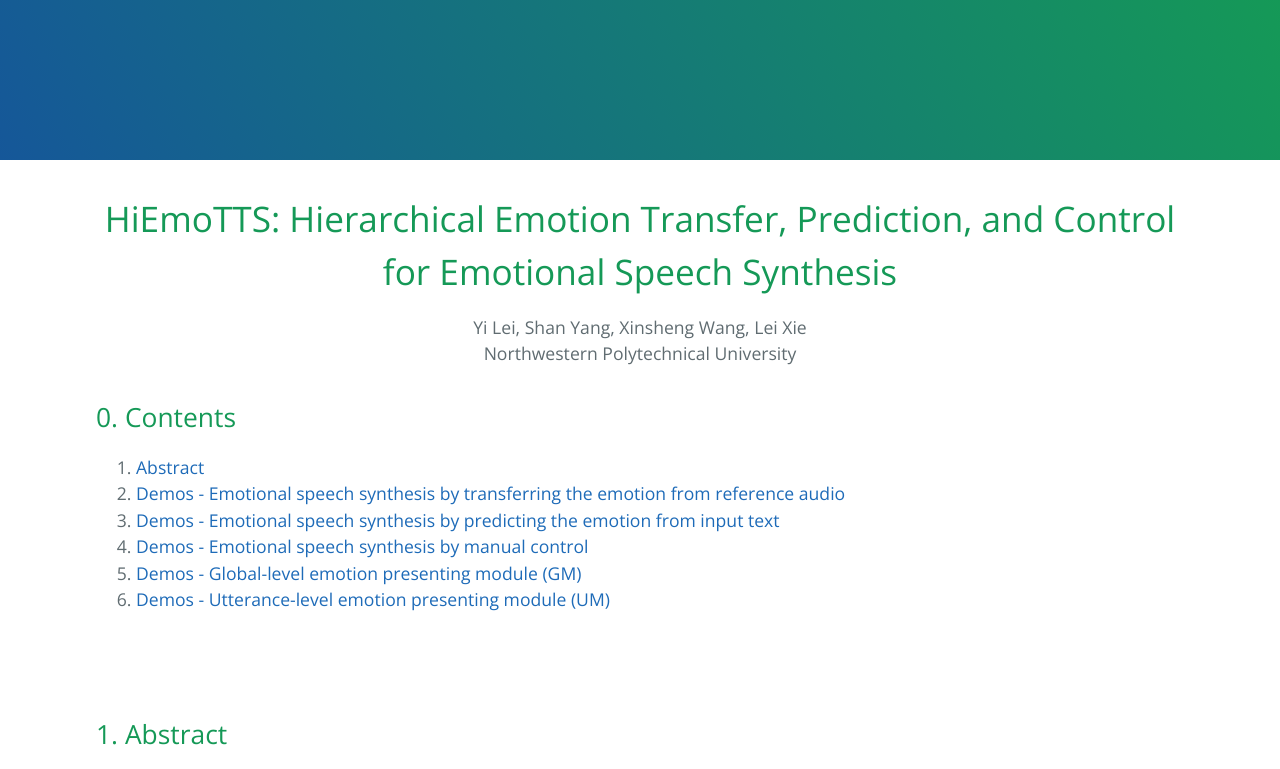
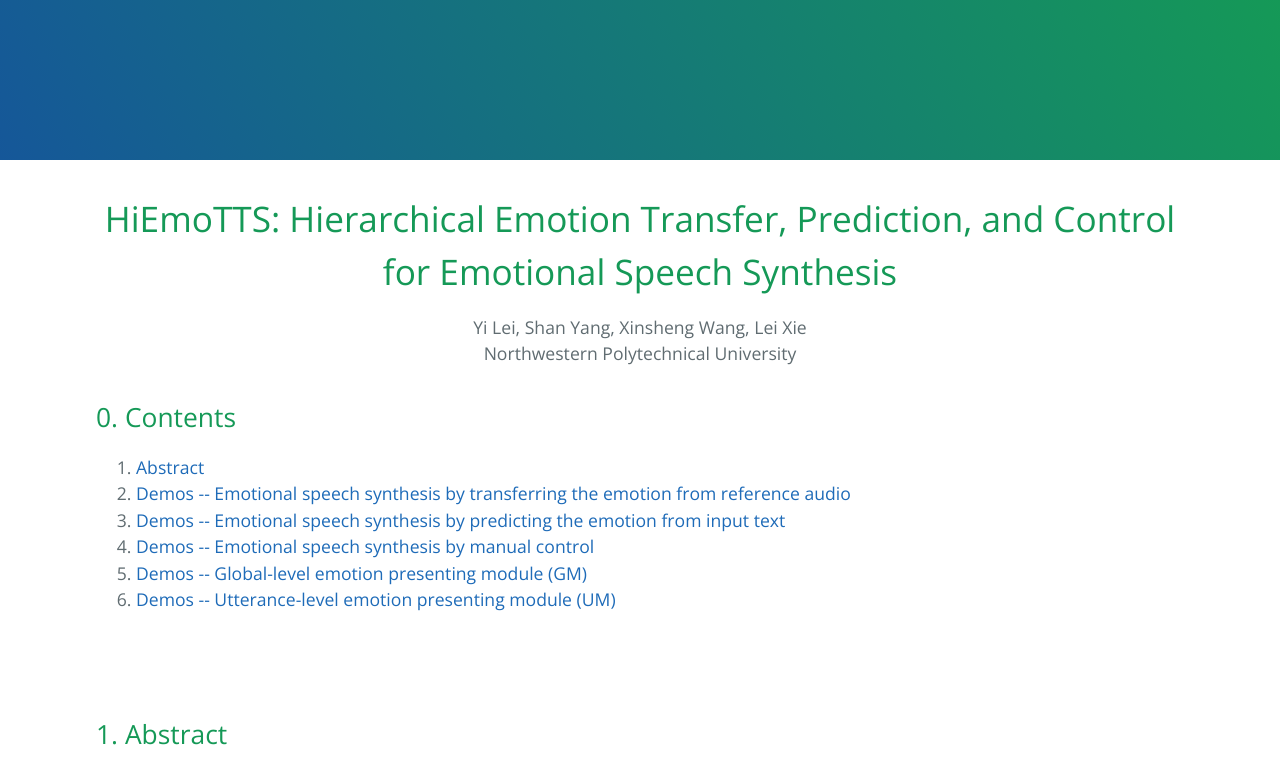
Before and after one commit to leiyi420/MsEmoTTS, a plain HTML site: page index.html in a window 1280 px wide. Shown: the top 769 px of the page. Drawn offline with nearby package versions, Linux system fonts and the light colour scheme.

Commit message:
updata content number

```diff
--- a/index.html
+++ b/index.html
@@ -34,11 +34,11 @@
 <h2>0. Contents</h2>
 <ol>
   <li><a href="#abstract">Abstract</a></li>
-  <li><a href="#transfer">Demos - Emotional speech synthesis by transferring the emotion from reference audio</a></li>
-  <li><a href="#prediction">Demos - Emotional speech synthesis by predicting the emotion from input text</a></li>
-  <li><a href="#control">Demos - Emotional speech synthesis by manual control</a></li>
-  <li><a href="#gm">Demos - Global-level emotion presenting module (GM)</a></li>
-  <li><a href="#um">Demos - Utterance-level emotion presenting module (UM)</a></li>
+  <li><a href="#transfer">Demos -- Emotional speech synthesis by transferring the emotion from reference audio</a></li>
+  <li><a href="#prediction">Demos -- Emotional speech synthesis by predicting the emotion from input text</a></li>
+  <li><a href="#control">Demos -- Emotional speech synthesis by manual control</a></li>
+  <li><a href="#gm">Demos -- Global-level emotion presenting module (GM)</a></li>
+  <li><a href="#um">Demos -- Utterance-level emotion presenting module (UM)</a></li>
 </ol>
 
 <br><br>
@@ -48,7 +48,7 @@
 	<center><img src='fig/achitechture-overview.jpg'></center>
 <br><br>
 
-<h2>2. Demos - Emotional speech synthesis by transferring the emotion from reference audio<a name="transfer"></a></h2>
+<h2>2. Demos -- Emotional speech synthesis by transferring the emotion from reference audio<a name="transfer"></a></h2>
 <h3>Corresponding to section 5.1 in our paper, below lists the samples that are synthesized for evaluations on emotion transfer task. We compared HiEmoTTS (proposed) with the GST model on both parallel and non-parallel emotion transfer.</h3>
 <p>Parallel emotion transfer: target emotion and text input are from the same refrence signal.</p>
 <table>
@@ -190,7 +190,7 @@
 
 
 <br><br>
-<h2>3. Demos - Emotional speech synthesis by predicting the emotion from input text<a name="prediction"></a></h2>
+<h2>3. Demos -- Emotional speech synthesis by predicting the emotion from input text<a name="prediction"></a></h2>
 <h3>Corresponding to section 5.2 in our paper, below lists the samples that are synthesized for evaluations on emotion prediction from input text only. We compared HiEmoTTS (proposed) with the TPSE-GST model.</h3>
 
 <table>
@@ -256,7 +256,7 @@
 
 
 <br><br>
-<h2>4. Demos - Emotional speech synthesis by manual control<a name="control"></a></h2>
+<h2>4. Demos -- Emotional speech synthesis by manual control<a name="control"></a></h2>
 <h3>Corresponding to section 5.3 in our paper, below lists the samples that are synthesized for presenting the ability of emotional speech synthesis by manual control. For the same input text, different global emotion categories and local emtion strengths are utilized to synthesize emotional speech with different expressions.
 ''All strengths 0'' and ''All strengths 1'' below represent all syllabel strengths in the utterance are appointed to 0 or 1 for the manual labels in emotional TTS.
 ''Strength increasing'' and ''Strength decreasing'' below represent local emotion strengths gradually increase or decrease within an utterance.</h3>
@@ -364,7 +364,7 @@
 </table>
 
 <br><br>
-<h2> 5. Demos - Component analysis - Global-level emotion presenting module (GM)<a name="gm"></a></h2>
+<h2> 5. Demos -- Component analysis - Global-level emotion presenting module (GM)<a name="gm"></a></h2>
 <h3>Corresponding to section 6.1 in our paper, below lists the samples that are synthesized for evaluations on GM. We compared the consistency of the generated emotion expressions with input text of our proposed ''soft'' emotion embeddings and the conventional ''hard'' emotion embeddings in emotion prediction. ''P-h'' represents the model as same as our proposed model except the global emotion renders are conventional ''hard'' emotion embeddings.</h3>
 <table>
   <thead>
@@ -428,7 +428,7 @@
 </table>
 
 <br><br>
-<h2> 6. Demos - Component analysis - Utterance-level emotion presenting module (UM)<a name="um"></a></h2>
+<h2> 6. Demos -- Component analysis - Utterance-level emotion presenting module (UM)<a name="um"></a></h2>
 <h3>Corresponding to section 6.2 in our paper, below lists the samples that are synthesized for evaluating the effectiveness of UM. ''w/o'' means without and ''w'' mean with. We compare the similarity of generated emotion expressions from reference audio on emotion transfer task.</h3>
 <p>Parallel emotion transfer</p>
 <table>
```
